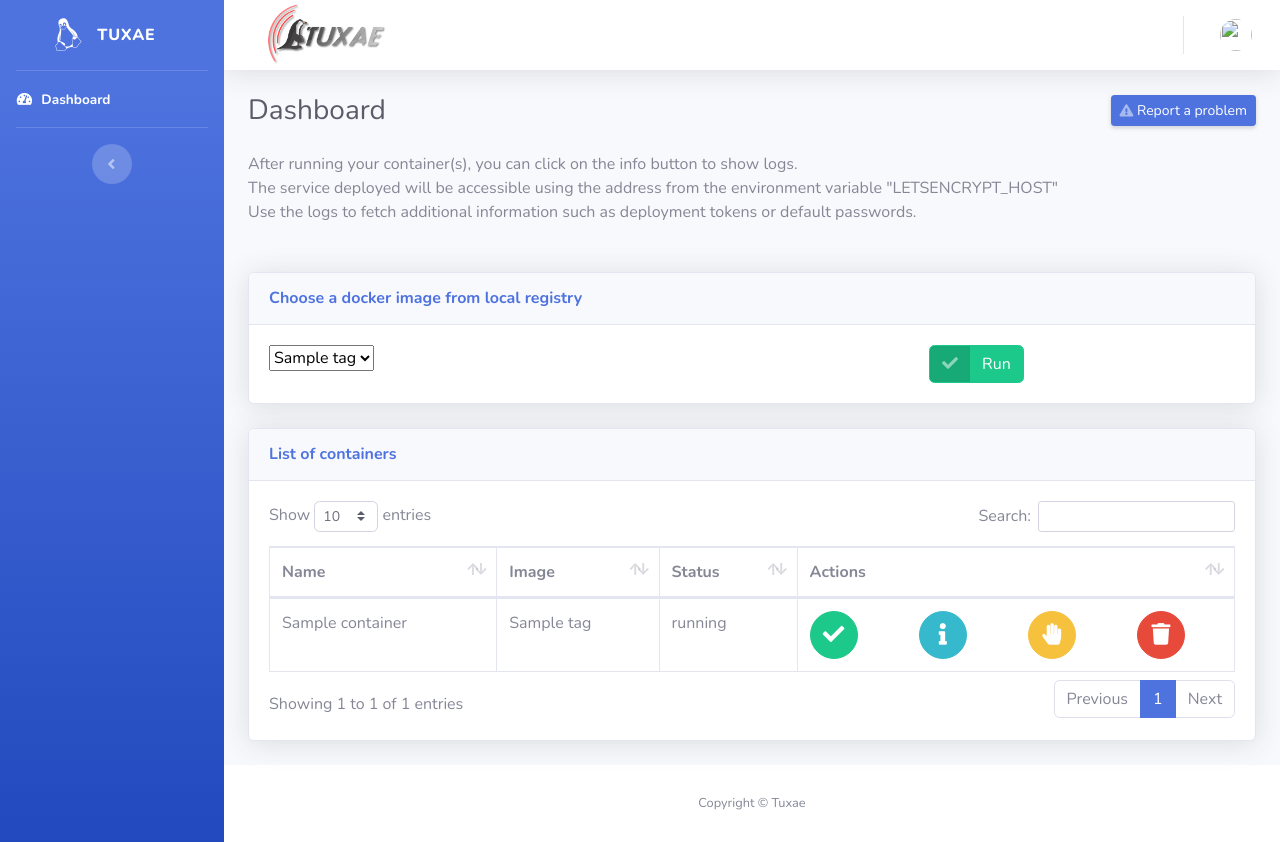
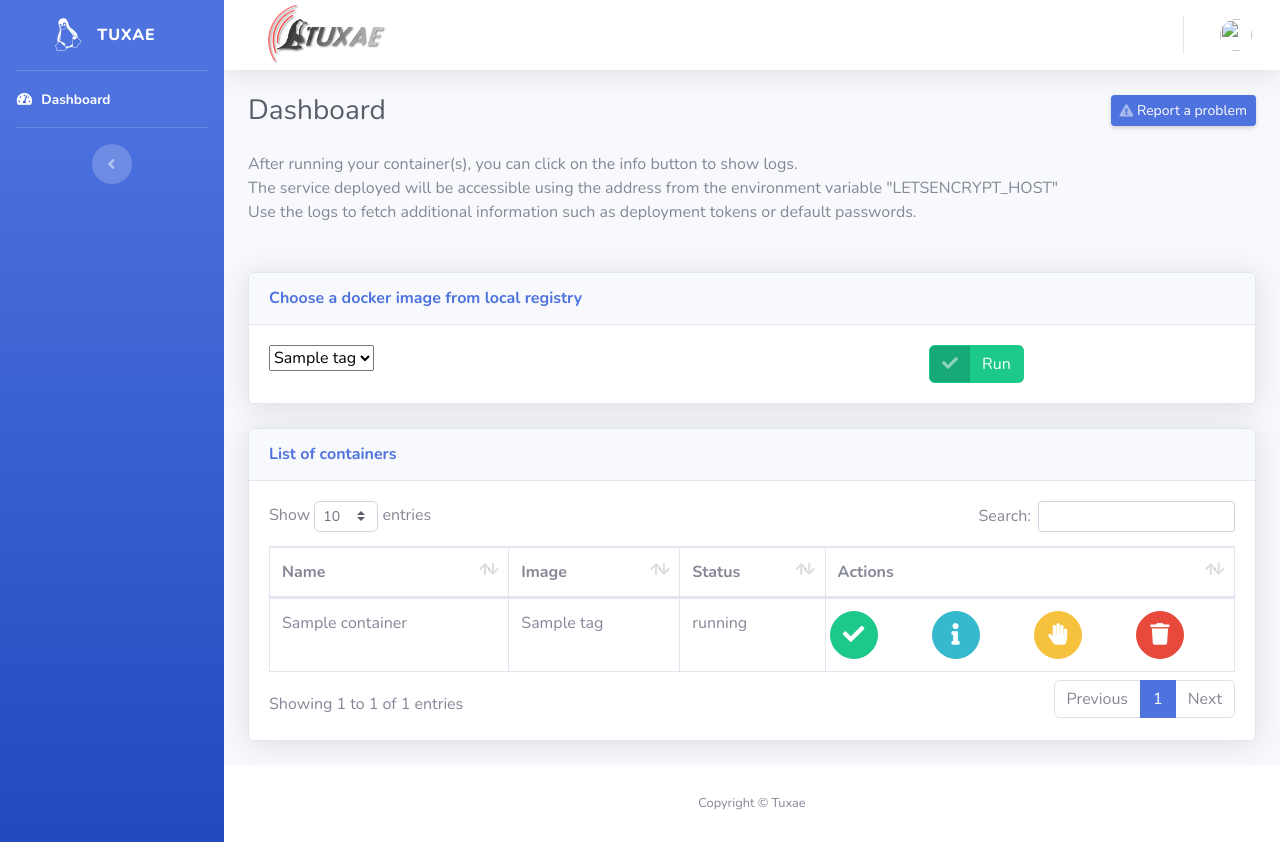
Before and after one commit to Tuxae/Tuxae-Jupyter-Manager, a Flask app: template app/templates/index.html in a window 1280 px wide. Run offline with Flask 2, Linux system fonts and the light colour scheme; the template is opened without the code that fills it: most values are stand-ins (such as "Sample title", 1, 10 or a date in 2020); parts of the project's set-up code (start-up, migrations or seed data) failed here and were passed over; some libraries are stand-ins or nearby versions.

Commit message:
Reduce spacing between action buttons

```diff
--- a/app/templates/index.html
+++ b/app/templates/index.html
@@ -177,14 +177,14 @@
                       <td>{{ container.status }}</td>
                       <td>
                         <div class="row">
-                          <div class="col-lg-3">
+                          <div class="col-lg-3" style="padding-left: .25rem">
                             <form method="POST" action="/containers/{{container.id}}/restart">
                               <button type="submit" class="btn btn-success btn-circle btn-lg" style="width: 3rem; height: 3rem">
                                 <i class="fas fa-check"></i>
                               </button>
                             </form>
                           </div>
-                          <div class="col-lg-3">
+                          <div class="col-lg-3" style="padding-left: .25rem">
                             {% if container.status == 'running' %}
                             <button onclick='javascript:flash_sweetalert2_width_plus(
                             `<pre style="text-align: left"><code>{{ container.exec_run("env").output.decode() }}</code></pre><hr><pre style="text-align: left"><code>{{ container.logs().decode() }}</code></pre>`,
@@ -209,14 +209,14 @@
                             </button>
                             {% endif %}
                           </div>
-                          <div class="col-lg-3">
+                          <div class="col-lg-3" style="padding-left: .25rem">
                             <form method="POST" action="/containers/{{container.id}}/stop">
                               <button type="submit" class="btn btn-warning btn-circle btn-lg" style="width: 3rem; height: 3rem">
                                 <i class="fas fa-hand-paper"></i>
                               </button>
                             </form>
                           </div>
-                          <div class="col-lg-3">
+                          <div class="col-lg-3" style="padding-left: .25rem">
                             <form method="POST" action="/containers/{{container.id}}/delete">
                               <button type="submit" class="btn btn-danger btn-circle btn-lg" style="width: 3rem; height: 3rem">
                                 <i class="fas fa-trash"></i>
```
